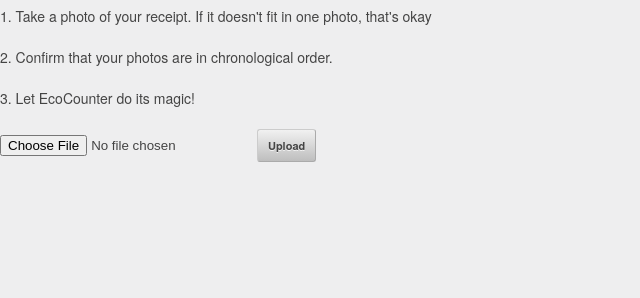
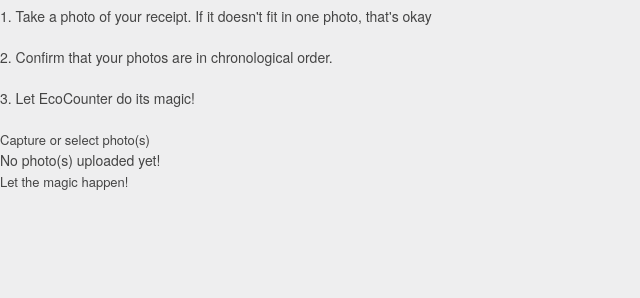
Before and after one commit to Fuhr/OCRPrototype, a Flask app: page / in a window 1280 px wide. Shown: the part 57-355 px from the top of the page, without its empty margins (0-640 px from the left). Run offline with Flask 2, Linux system fonts and the light colour scheme; some libraries are stand-ins or nearby versions.

Commit message:
added photo captute to client and time stamped image uploads on server

```diff
--- a/app/routes.py
+++ b/app/routes.py
@@ -1,5 +1,5 @@
 import os, sys
-
+import datetime
 from flask import Flask, render_template, request, redirect, url_for
 from werkzeug import secure_filename
 
@@ -27,17 +27,23 @@
         file = request.files['file']
 
         if file and allowed_file(file.filename):
-            filename = secure_filename(file.filename)
+
+
+            name_split = str(file.filename).split('.')
+
+
+
+            temp_file = name_split[0] + str(datetime.datetime.now()) + '.' + name_split[1]
+            filename = secure_filename(temp_file.decode('utf-8'))
             file.save(os.path.join(app.config['UPLOAD_FOLDER'], filename))
 
             image_string = image_file_to_string(UPLOAD_FOLDER + filename)
-
-            return render_template('result.html', result = image_string)
+            print image_string
+            return render_template('result.html', result = image_string.decode('utf-8'))
 
     return render_template('home.html')
 
 
 
-
 if __name__ == '__main__':
-    app.run(debug=True)
+    app.run(host='0.0.0.0', debug=True)
--- a/app/static/css/layout.css
+++ b/app/static/css/layout.css
@@ -51,7 +51,11 @@
             overflow: visible;
             background-color: red;
             overflow: hidden;
-        }
+     }
+
+     .hide {
+     	display: none;
+     }
 
 
 
--- a/app/static/js/main.js
+++ b/app/static/js/main.js
@@ -1,5 +1,3 @@
-
-
 
 $(function() {
 	FastClick.attach(document.body);
@@ -14,9 +12,10 @@
 
 function PreviewImage() {
 	oFReader = new FileReader();
-	oFReader.readAsDataURL($('file')[0].files[0]);
+	oFReader.readAsDataURL($('#file')[0].files[0]);
 
 	oFReader.onload = function (oFREvent) {
 	    $('#uploadPreview')[0].src = oFREvent.target.result;
+	    $('#uploadPreview').show();
 	};
 };
--- a/app/templates/home.html
+++ b/app/templates/home.html
@@ -8,28 +8,26 @@
 			<p>3. Let EcoCounter do its magic!</p>
 		</div>
 
-
-       <!--<div class="myfileupload-buttonbar ">
+		<form action="" method=post enctype=multipart/form-data>
+	       	<div class="myfileupload-buttonbar ">
 	            <label class="btn large blue">
 	                <span class="btn-text"> Capture or select photo(s) </span>
-                <input id="file" type="file" accept="image/*" multiple>
+	                <input id="file" name="file" type="file" >
+	              	<!-- <input id="file" name="file" type="file" accept="image/*" multiple capture="camera"> -->
+
 	            </label>
 	        </div>
 
 
 			<div class="preview-box">
-			<img id="uploadPreview" style="width: 100px; height: 100px;" />
+				<img id="uploadPreview"  class="hide" style="width: 100px; height: 100px;" />
 				<span> No photo(s) uploaded yet! </span>
 			</div>
 
-		<div class="btn large red">
-			<span class="btn-text"> Let the magic happen!
-			</span>
-		</div> -->
-
-		<form action="" method=post enctype=multipart/form-data>
-      		<p><input type=file name=file>
-        	 <input type=submit value=Upload>
+			<label class="btn large red">
+				<span class="btn-text"> Let the magic happen!</span>
+				<input style="display:none;" type=submit value=Upload>
+			</label>
 		</form>
 
 
```
Also changed, not shown: app/uploads/1304954472269.jpg (deleted), app/uploads/1305455380874.gif (deleted), app/uploads/image2013-07-07_143258.249983.jpg (added), app/uploads/image2013-07-07_143409.778249.jpg (added), 1 other file. Lines whose indentation alone changed are shown as unchanged.
